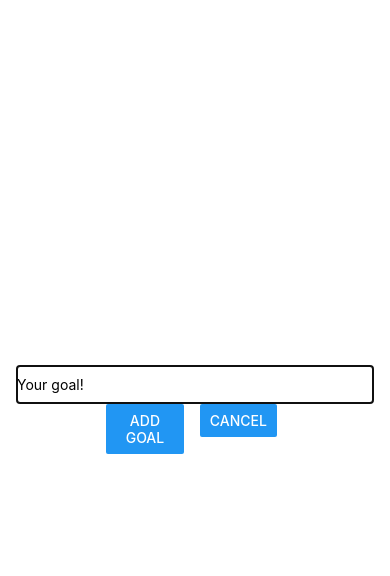
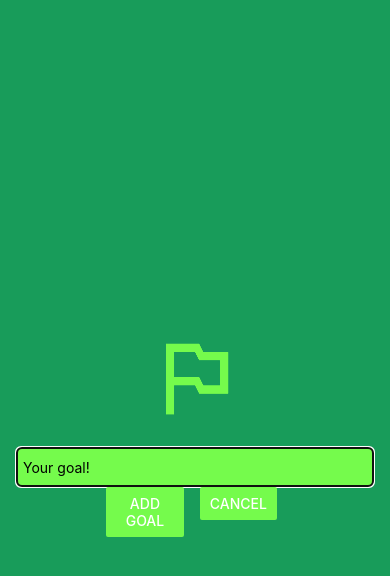
Before and after one commit to zrfox/goals-mobile-app, a React Native app: screen / in a window 390 px wide. Both pictures are taken after a click on the button "ADD NEW GOAL". Shown: the top 576 px of the page. Built offline with nearby package versions, Linux system fonts and the light colour scheme.

Commit message:
Add coloring and icon

```diff
--- a/App.js
+++ b/App.js
@@ -33,7 +33,7 @@ function deleteGoalHandler(id) {
 
   return (
     <View style={styles.appContainer}>
-      <Button title='Add New Goal' color="#5e0acc" onPress={startAddGoalHandler} />
+      <Button title='Add New Goal' color="#75FB4C" onPress={startAddGoalHandler} />
       {modalIsVisible && <GoalInput visible={modalIsVisible} onAddGoal={addGoalHandler} onCancel={endAddGoalHandler}/>}
       <View  style={styles.goalsContainer}>
       <FlatList data={courseGoals} renderItem={(itemData) =>{
@@ -61,6 +61,7 @@ const styles = StyleSheet.create({
   appContainer: {
     flex: 1,
     padding: 50,
+    backgroundColor: '#189c5a',
   },
 
   goalsContainer: {
--- a/components/GoalInput.js
+++ b/components/GoalInput.js
@@ -1,4 +1,4 @@
-import { StyleSheet, View, TextInput, Button, modal, Modal } from "react-native"
+import { StyleSheet, View, TextInput, Button, modal, Modal, Image } from "react-native"
 import { useState } from "react";
 
 function GoalInput(props) {
@@ -18,16 +18,17 @@ function addGoalHandler() {
     return (
         <Modal visible={props.visible} animationType="slide">
         <View style={styles.inputContainer}>
+            <Image style={styles.image} source={require('../assets/outlined_flag_100dp_75FB4C.png')} />
         <TextInput  style={styles.textInput}
                     placeholder='Your goal!'
                     onChangeText={goalInputHandler}
                     value={enteredGoalText} />
         <View style={styles.buttonContainer}>
             <View style={styles.button}>
-                <Button title='Add Goal' onPress={addGoalHandler}/>
+                <Button title='Add Goal' onPress={addGoalHandler} color={"#75FB4C"}/>
             </View>
             <View style={styles.button}>
-                <Button title="Cancel" onPress={props.onCancel} />
+                <Button title="Cancel" onPress={props.onCancel} color={"#75FB4C"} />
             </View>
         </View>
       </View>
@@ -40,15 +41,17 @@ const styles = StyleSheet.create({
     justifyContent: 'center',
     alignItems: 'center', // determines cross-axis behavior
     padding: 16,
-    marginBottom: 24,
-    borderBottomWidth: 1,
-    borderBottomColor: '#cccccc'
+    backgroundColor: '#189c5a'
   },
   textInput: {
     borderWidth: 1,
-    borderColor: '#cccccc',
+    backgroundColor: '#75FB4C',
+    borderColor: '#75F11C',
+    borderRadius: 5,
+    color: '#000000',
     height: '5%',
     width: '100%',
+    padding: 6
   },
   buttonContainer: {
     flexDirection: 'row',
@@ -57,6 +60,11 @@ const styles = StyleSheet.create({
     width: '40%',
     marginHorizontal: 8
   },
+  image: {
+    width: 100,
+    height: 100,
+    margin: 20,
+  }
 });
 
 
--- a/components/GoalItem.js
+++ b/components/GoalItem.js
@@ -21,14 +21,14 @@ const styles = StyleSheet.create({
     margin: 8,
     padding: 8,
     borderRadius: 6,
-    backgroundColor: '#5e0acc',
-    color: 'white',
+    backgroundColor: '#75FB4C',
+    color: '000000',
   },
   pressedItem: {
     opacity: 0.5
   },
   goalText: {
-    color: 'white',
+    color: '000000',
     padding: 8,
   }
 });
```
Also changed, not shown: assets/outlined_flag_100dp_75FB4C.png (added), assets/outlined_flag_100dp_BB271A.png (added).
